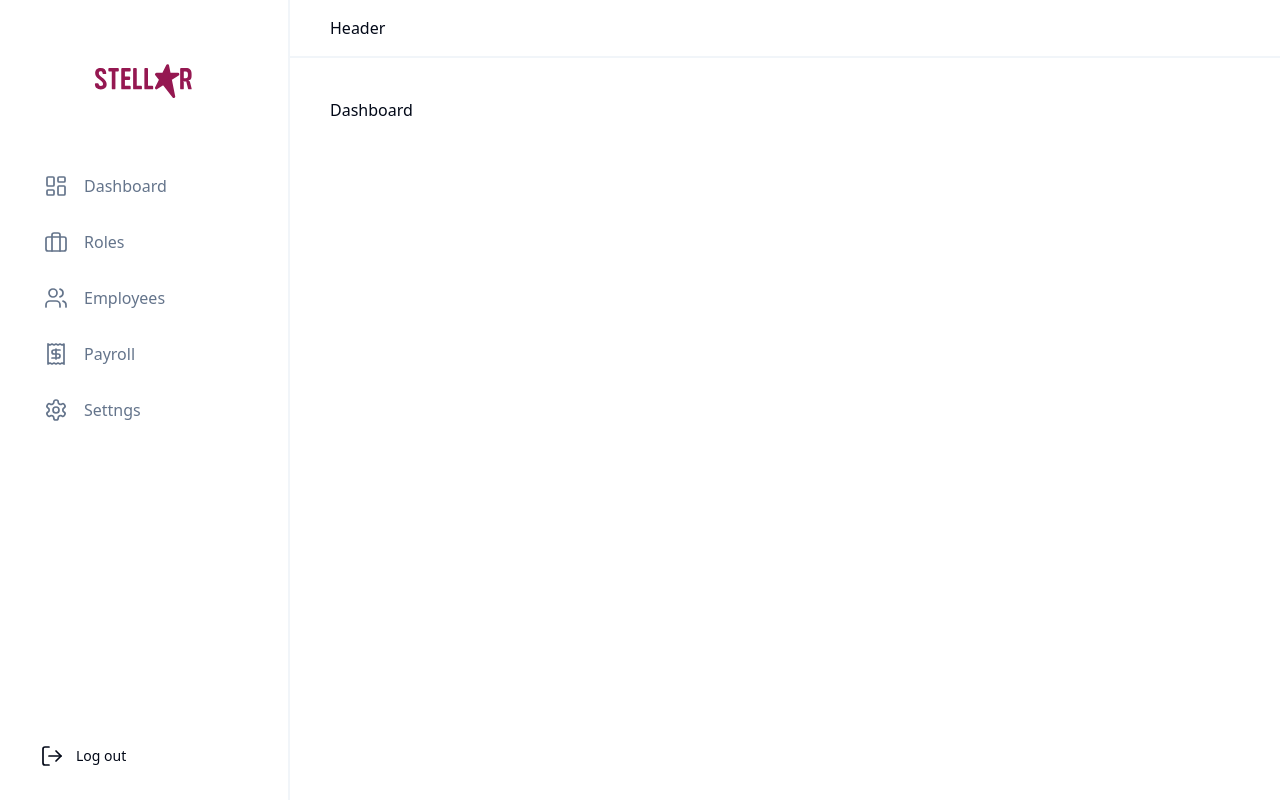
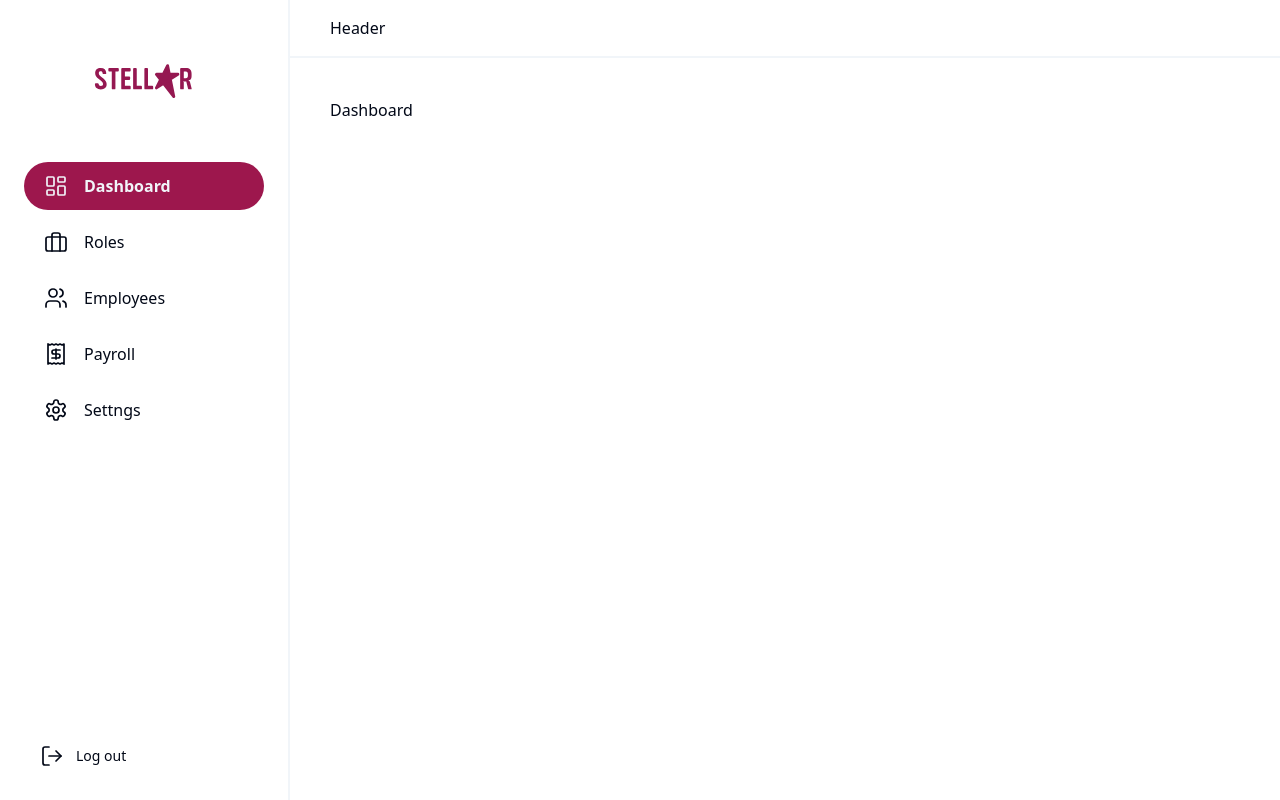
Before and after one commit to gjonhajdari/stellar, a React (Vite) app: page /dashboard in a window 1280 px wide. Built offline with nearby package versions, Linux system fonts and the light colour scheme.

Commit message:
Added hover and active classes for links

```diff
--- a/src/components/sidebar/Sidebar.tsx
+++ b/src/components/sidebar/Sidebar.tsx
@@ -1,3 +1,4 @@
+import { useNavigate } from "react-router-dom";
 import {
   Briefcase,
   LayoutDashboard,
@@ -6,11 +7,18 @@ import {
   Settings,
   Users,
 } from "lucide-react";
+
+import { Button } from "../ui/button";
 import Logo from "../ui/Logo";
 import SidebarLink from "./SidebarLink";
-import { Button } from "../ui/button";
 
 function Sidebar() {
+  const navigate = useNavigate();
+
+  function handleLogout(): void {
+    navigate("/login");
+  }
+
   return (
     <aside className="z-40 flex h-screen flex-col px-6 py-6 sm:w-72">
       <Logo width={120} className="mx-auto mb-16 mt-10" />
@@ -43,7 +51,11 @@ function Sidebar() {
           </SidebarLink>
         </div>
 
-        <Button variant={"ghost"} className="flex items-center justify-start gap-3">
+        <Button
+          variant={"ghost"}
+          className="flex items-center justify-start gap-3"
+          onClick={handleLogout}
+        >
           <LogOut strokeWidth={1.7} />
           <span>Log out</span>
         </Button>
--- a/src/components/sidebar/SidebarLink.tsx
+++ b/src/components/sidebar/SidebarLink.tsx
@@ -11,7 +11,11 @@ const StyledNavLink = tw(NavLink)`
 	py-3
 	rounded-full
 	font-light
-	text-slate-500
+	[&.active]:bg-pink-800
+	[&.active]:text-slate-100
+	[&.active]:font-semibold
+	hover:bg-slate-100
+	transition-colors
 `;
 
 function SidebarLink({ to, children }: { to: string; children: ReactNode }) {
```
